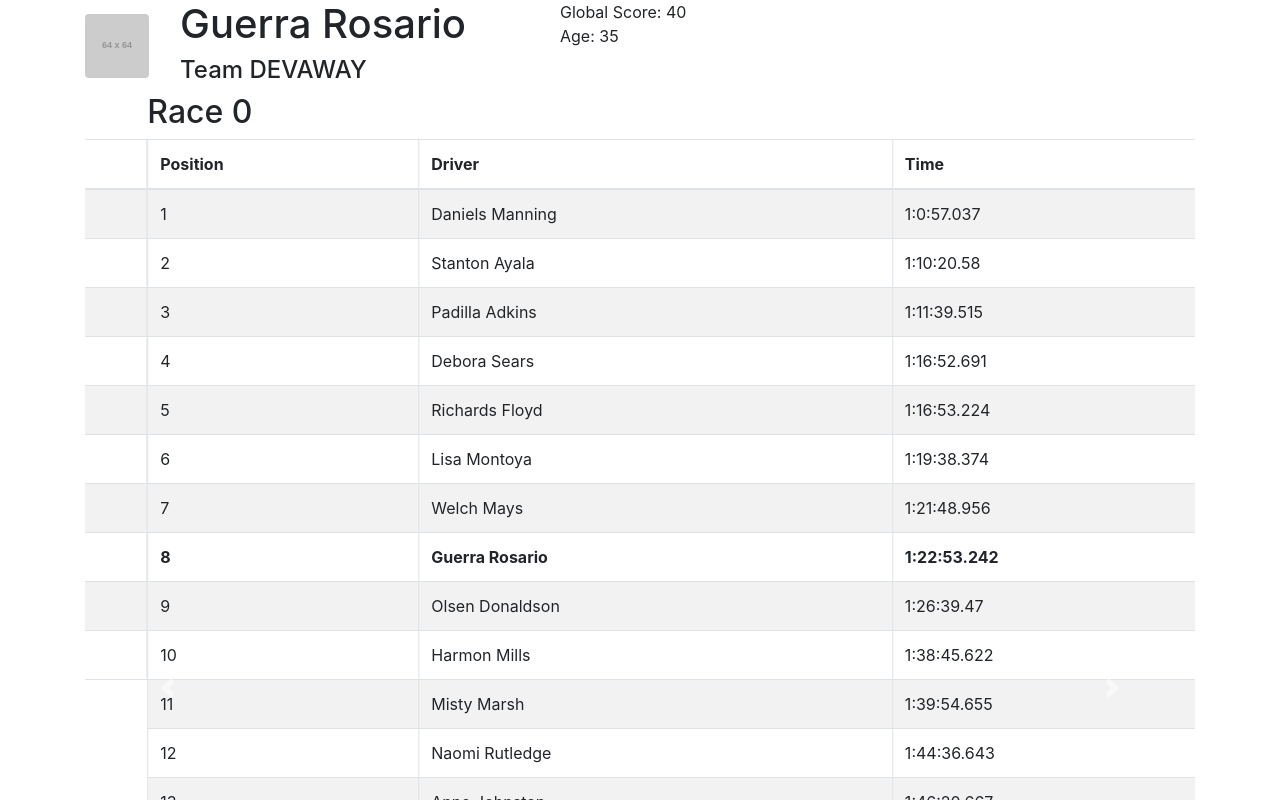
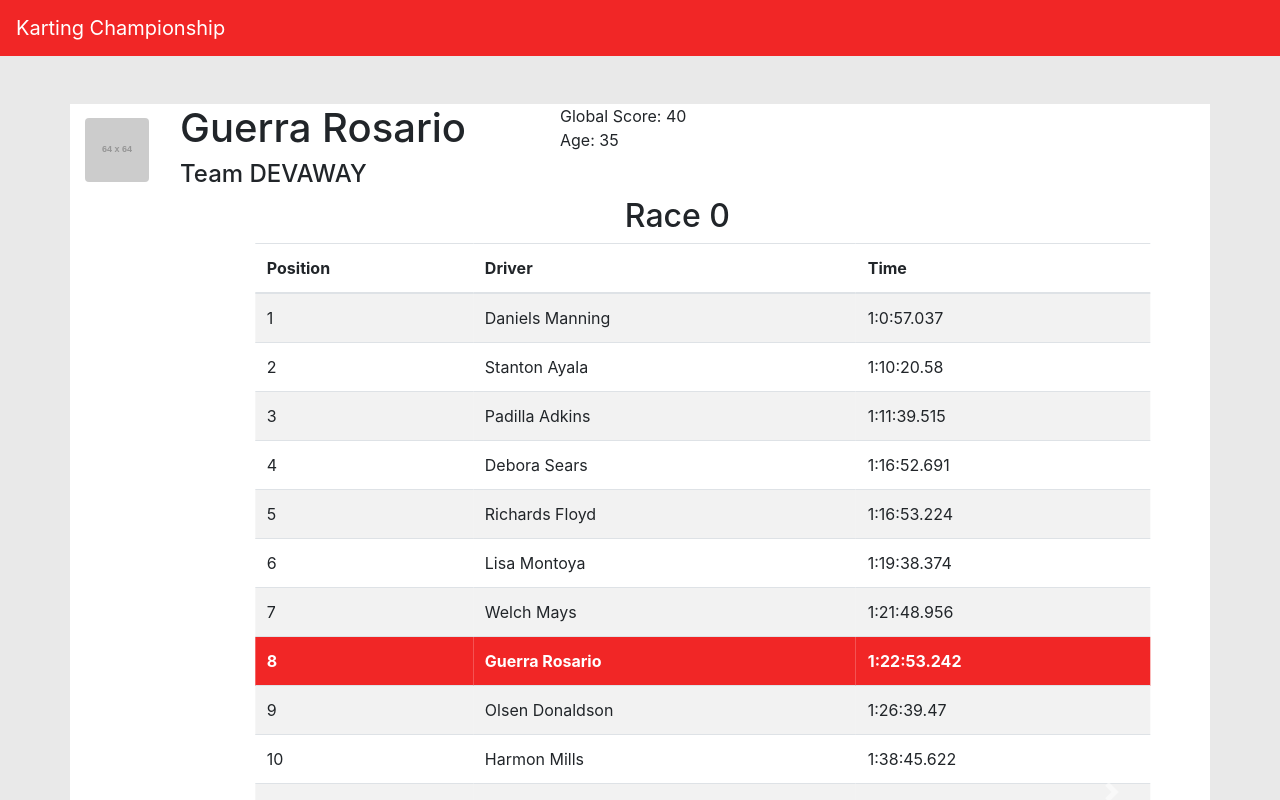
Before and after one commit to vCabeza/kart-ranking, a React (Create React App) app: page /driver/5f3a3c5f086b43d06ac5a984 in a window 1280 px wide. Shown: the top 800 px of the page. Built offline with nearby package versions, Linux system fonts and the light colour scheme.

Commit message:
header and tables styles

```diff
--- a/src/components/App.js
+++ b/src/components/App.js
@@ -1,5 +1,5 @@
-import { Container } from 'react-bootstrap';
-import { BrowserRouter, Route } from 'react-router-dom';
+import { Container, Navbar } from 'react-bootstrap';
+import { BrowserRouter, Route, Link } from 'react-router-dom';
 
 import Index from './Index';
 import DriverProfile from './drivers/DriverProfile';
@@ -8,7 +8,12 @@ function App() {
   return (
     <div className='App'>
       <BrowserRouter>
-        <Container fluid='md'>
+        <Navbar className='header-container' sticky='top' variant='dark'>
+          <Navbar.Brand>
+            <Link to={'/'}>Karting Championship</Link>
+          </Navbar.Brand>
+        </Navbar>
+        <Container className='body-container'>
           <Route exact path='/' component={Index} />
           <Route exact path={`/driver/:driverId`} component={DriverProfile} />
         </Container>
--- a/src/components/Index.jsx
+++ b/src/components/Index.jsx
@@ -1,16 +1,21 @@
 import React, { Component } from 'react';
+import { Row, Col } from 'react-bootstrap';
 
 import ClasificacionGlobal from './rankings/GlobalRanking';
 
 class Index extends Component {
   render() {
     return (
-      <>
-        <header className='App-header'>
-          <h1>Karts Championship</h1>
-        </header>
-        <ClasificacionGlobal isIndex={true} />
-      </>
+      <Row>
+        <Col md={{ span: 8, offset: 4 }}>
+          <header className='App-header'>
+            <h1>Global Ranking</h1>
+          </header>
+        </Col>
+        <Col md={{ span: 10, offset: 1 }}>
+          <ClasificacionGlobal isIndex={true} />
+        </Col>
+      </Row>
     );
   }
 }
--- a/src/components/drivers/DriverProfile.jsx
+++ b/src/components/drivers/DriverProfile.jsx
@@ -1,7 +1,8 @@
 import React, { Component } from 'react';
 import { connect } from 'react-redux';
 import PropTypes from 'prop-types';
-import { Carousel, Col, Row, Image } from 'react-bootstrap';
+import { Carousel, Col, Row, Image, Button } from 'react-bootstrap';
+import { Link } from 'react-router-dom';
 
 import * as actions from '../../actions';
 import DriverRanking from '../rankings/DriverRanking';
@@ -38,7 +39,7 @@ class DriverProfile extends Component {
             </Row>
           </Col>
 
-          <Col xs={12} md={4}>
+          <Col xs={8} md={4}>
             <Row as={Col}>
               Global Score: {this.props.selectedDriver.globalScore}
             </Row>
@@ -49,24 +50,36 @@ class DriverProfile extends Component {
           <Col xs={12}>
             <Carousel>
               <Carousel.Item>
+                <Col md={{ span: 8, offset: 4 }}>
                   <h2>Personal Ranking</h2>
+                </Col>
+                <Col md={{ span: 10, offset: 1 }}>
                   <DriverRanking selectedDriver={this.props.selectedDriver} />
+                </Col>
               </Carousel.Item>
               {this.props.races.map((race) => (
                 <Carousel.Item>
+                  <Col md={{ span: 7, offset: 5 }}>
                     <h2>{race.name}</h2>
+                  </Col>
+                  <Col md={{ span: 10, offset: 1 }}>
                     <RaceRanking
                       race={race}
                       driverName={this.props.selectedDriver.name}
                     />
+                  </Col>
                 </Carousel.Item>
               ))}
               <Carousel.Item>
+                <Col md={{ span: 8, offset: 4 }}>
                   <h2>Global Ranking</h2>
+                </Col>
+                <Col md={{ span: 10, offset: 1 }}>
                   <ClasificacionGlobal
                     isIndex={false}
                     driverName={this.props.selectedDriver.name}
                   />
+                </Col>
               </Carousel.Item>
             </Carousel>
           </Col>
--- a/src/components/rankings/DriverRanking.jsx
+++ b/src/components/rankings/DriverRanking.jsx
@@ -15,7 +15,7 @@ class DriverRanking extends Component {
 
   render() {
     return (
-      <Table striped bordered hover>
+      <Table striped>
         <thead>
           <tr>
             <th>Race</th>
--- a/src/components/rankings/GlobalRanking.jsx
+++ b/src/components/rankings/GlobalRanking.jsx
@@ -22,7 +22,7 @@ class ClasificacionGlobal extends Component {
 
   render() {
     return (
-      <Table striped bordered>
+      <Table striped>
         <thead>
           <tr>
             <th>Position</th>
@@ -38,7 +38,7 @@ class ClasificacionGlobal extends Component {
                 key={index}
                 className={
                   !this.props.isIndex && driver.name === this.props.driverName
-                    ? 'bold'
+                    ? 'selectedDriver'
                     : ''
                 }>
                 <td>{index + 1}</td>
--- a/src/components/rankings/RaceRanking.jsx
+++ b/src/components/rankings/RaceRanking.jsx
@@ -5,7 +5,7 @@ import { Table } from 'react-bootstrap';
 class RaceRanking extends Component {
   render() {
     return (
-      <Table striped bordered hover>
+      <Table striped>
         <thead>
           <tr>
             <th>Position</th>
@@ -18,7 +18,9 @@ class RaceRanking extends Component {
             this.props.race.driversScore.map((driver, index) => (
               <tr
                 key={index}
-                className={driver.name === this.props.driverName ? 'bold' : ''}>
+                className={
+                  driver.name === this.props.driverName ? 'selectedDriver' : ''
+                }>
                 <td>{index + 1}</td>
                 <td>{driver.name}</td>
                 <td>{driver.time}</td>
--- a/src/ranking.css
+++ b/src/ranking.css
@@ -1,5 +1,24 @@
-.bold {
+.App {
+  background-color: rgb(233, 233, 233);
+}
+
+.header-container {
+  background-color: #f12626;
+}
+
+.header-container a {
+  color: white;
+}
+
+.body-container {
+  background-color: white;
+  margin-top: 3em;
+}
+
+.selectedDriver {
   font-weight: bold;
+  background-color: #f12626 !important;
+  color: white;
 }
 
 .profilePicture {
@@ -13,7 +32,7 @@
   }
 
   .profilePicture {
-  position: absolute;
-  top: 30%;
+    position: absolute;
+    top: 30%;
+  }
 }
-}
```
Lines whose indentation alone changed are shown as unchanged.
